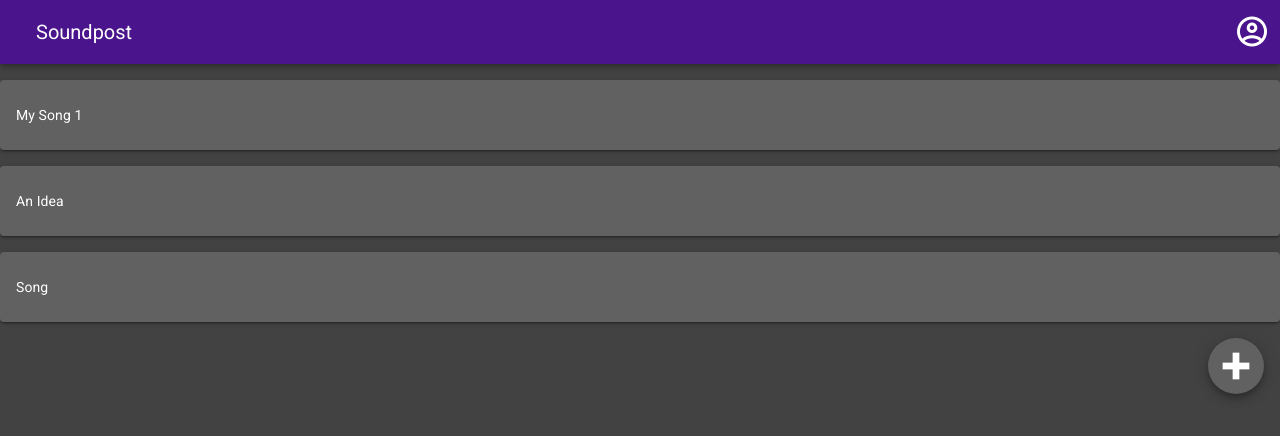
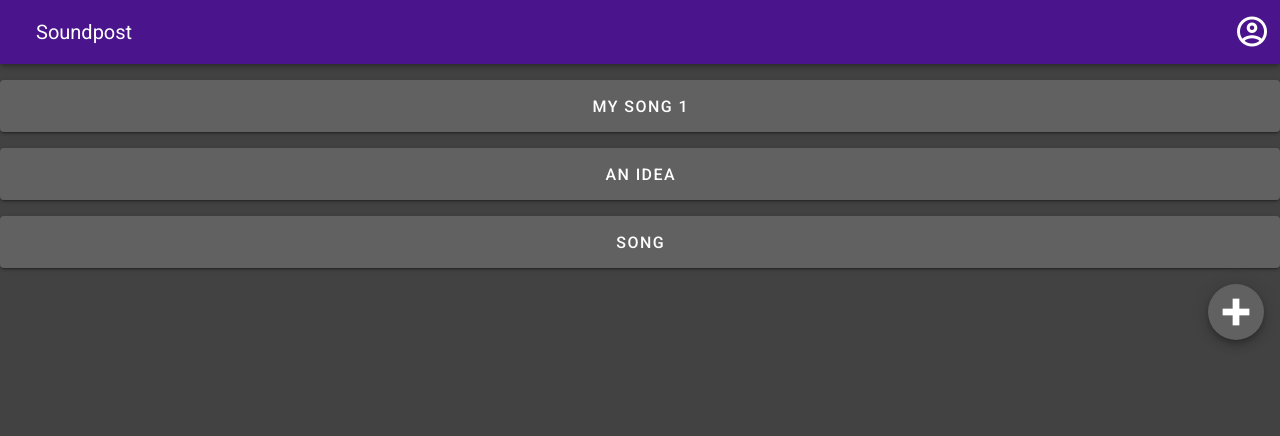
Before and after one commit to Decongo/soundpost, a Vue app: page / in a window 1280 px wide. Shown: the top 436 px of the page. Built offline with nearby package versions, Linux system fonts and the light colour scheme.

Commit message:
changed cards to buttons

```diff
--- a/src/components/ProjectTag.vue
+++ b/src/components/ProjectTag.vue
@@ -1,8 +1,13 @@
 <template>
   <div>
-    <v-card class='py-2 grey darken-2'>
-      <v-card-text class='white--text'>{{projectTitle}}</v-card-text>
-    </v-card>
+    <v-btn
+      block
+      x-large
+      dark
+      class='grey darken-2'
+    >
+      {{projectTitle}}
+    </v-btn>
   </div>
 </template>
 
```
